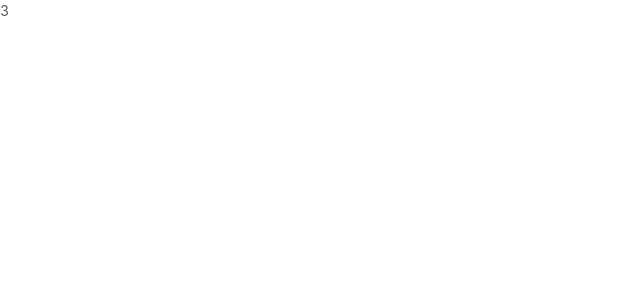
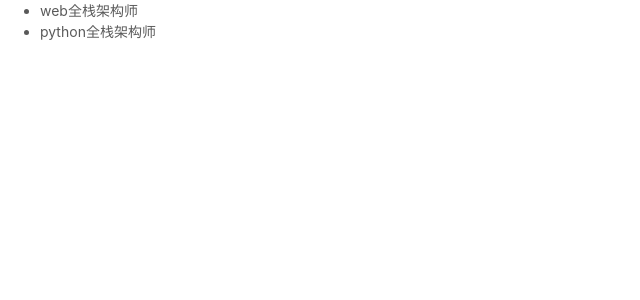
Before and after one commit to guoao2016/my-react, a React (Create React App) app in the folder react01/: page / in a window 1280 px wide. Shown: the top 300 px of the page, without its empty margins (0-640 px from the left). Built offline with nearby package versions, Linux system fonts and the light colour scheme.

Commit message:
update: react入门1

```diff
--- a/react01/src/App.js
+++ b/react01/src/App.js
@@ -1,9 +1,15 @@
 import React, {Component} from 'react';
 import logo from './logo.svg';
 import './App.css';
-import { Welcome2, Welcome1 } from './components/ComType';
-import Clock from './components/Clock';
+import { Welcome1, Welcome2 } from './components/CompType';
+import Clock from './components/Clock'
 import StateTest from './components/StateTest';
+import CartSample from './components/CartSample';
+
+
+// import { Welcome2, Welcome1 } from './components/ComType';
+// import Clock from './components/Clock';
+// import StateTest from './components/StateTest';
 
 
 function formatName(user){
@@ -13,28 +19,31 @@ function formatName(user){
 class App extends Component{
   render(){
     const name = 'jerry';
-    const user = {firstName: 'tom', lastName: 'jerry'}
-    const jsx = <p>hello, jerry</p>
-    return (
+    const user = {firstName: 'tom', lastName: 'jerry'};
+    const jsx = <p>hello, jerry</p>;
+    return(
+
       <div>
         {/* 表达式 */}
         {/* <h1>{name}</h1> */}
         {/* <h1>{formatName(user)}</h1> */}
 
         {/* 属性 */}
-        {/* <img src={logo} style={{width: '100px'}} /> */}
+        {/* <img src={logo} style={{width:'100px'}} /> */}
 
         {/* jsx也是表达式 */}
         {/* {jsx} */}
 
-        {/* <Welcome1 name="some content1"></Welcome1> */}
-        {/* <Welcome2 name="some content2"></Welcome2> */}
+        {/* 使用其他组件 */}
+        {/* <Welcome1 name ="some content"></Welcome1> */}
+        {/* <Welcome2 name ="some content"></Welcome2> */}
 
+        {/* state和setState */}
+        {/* <Clock></Clock> */}
+        {/* <StateTest></StateTest> */}
 
-        {/* state setState */}
-        {/* <Clock></Clock> */}
-
-        <StateTest></StateTest>
+        {/* 条件渲染 */}
+        <CartSample></CartSample>
       </div>
     )
   }
--- /dev/null
+++ b/react01/src/components/CartSample.js
@@ -0,0 +1,29 @@
+import React, { Component } from 'react'
+
+export default class CartSample extends Component {
+
+
+    constructor(props){
+        super(props);
+        this.state = {
+            goods: [
+                {id: 1, text: 'web全栈架构师'},
+                {id: 2, text: 'python全栈架构师'},
+            ]
+        }
+    }
+    render() {
+        // const  title = this.props.title? <h1>this.props.title</h1> : null;
+        return (
+            <div>
+                {/* 条件渲染 */}
+                {this.props.title && <h1>{this.this.props.title}</h1>}
+
+                {/* 列表渲染 */}
+                <ul>
+                    {this.state.goods.map(good => <li key={good.id}>{good.text}</li>)}
+                </ul>
+            </div>
+        )
+    }
+}
--- a/react01/src/components/Clock.js
+++ b/react01/src/components/Clock.js
@@ -1,20 +1,21 @@
 import React, { Component } from 'react'
 
 export default class Clock extends Component {
+    // 状态固定名字  --> state
     state = {
         date: new Date()
     }
 
     componentDidMount(){
-        this.timer = setInterval(()=> {
+        this.timer = setInterval(()=>{
             this.setState({
                 date: new Date()
             })
         }, 1000);
     }
-
+s
     componentWillUnmount(){
-        clearInterval(this.timers)
+        clearInterval(this.timer);
     }
 
     render() {
--- a/react01/src/components/ComType.js
+++ /dev/null
@@ -1,16 +0,0 @@
-import React from 'react'
-
-// 函数类型的组件
-export function Welcome1(props) {
-    return (
-        <div>
-            Welcome1, {props.name}
-        </div>
-    )
-}
-
-export class Welcome2 extends React.Component{
-    render(){
-    return <div>Welcome2, {this.props.name}</div>
-    }
-}
--- /dev/null
+++ b/react01/src/components/CompType.js
@@ -0,0 +1,19 @@
+import React from 'react';
+
+// 函数类型的组件
+export function Welcome1(props){
+    return (
+        <div>
+            welcome1, {props.name}
+        </div>
+    )
+}
+
+// 基于类的组件
+export class Welcome2 extends React.Component{
+    render(){
+        return(
+        <div>Welcome2, {this.props.name}</div>
+        )
+    }
+}
--- a/react01/src/components/StateTest.js
+++ b/react01/src/components/StateTest.js
@@ -3,22 +3,25 @@ import React, { Component } from 'react'
 export default class StateTest extends Component {
     state = {
         counter: 1
-    }
+    };
+
     componentDidMount(){
-        //1. 不要直接修改状态值
+        // 请不要直接修改状态值
         // this.state.counter += 1;
 
-        //2. 批量执行
-        // this.setState(obj)
-        // this.setState(fn)
-        this.setState({counter: this.state.counter+1})
+        // 2. 批量执行
+        this.setState({counter: this.state.counter + 1 })
+        // this.setState({counter: this.state.counter + 1 })
+        // this.setState({counter: this.state.counter + 1 })
 
-        // 依赖之前的值
-        this.setState(prevState => ({
-            counter: prevState.counter + 1
+        // 如果更改的值需要拿到新值
+        this.setState(prevState => {
+            return {
+                counter: prevState.counter + 1
+            }
+        })
+    }
 
-        }))
-    }
     render() {
         return (
             <div>
```
